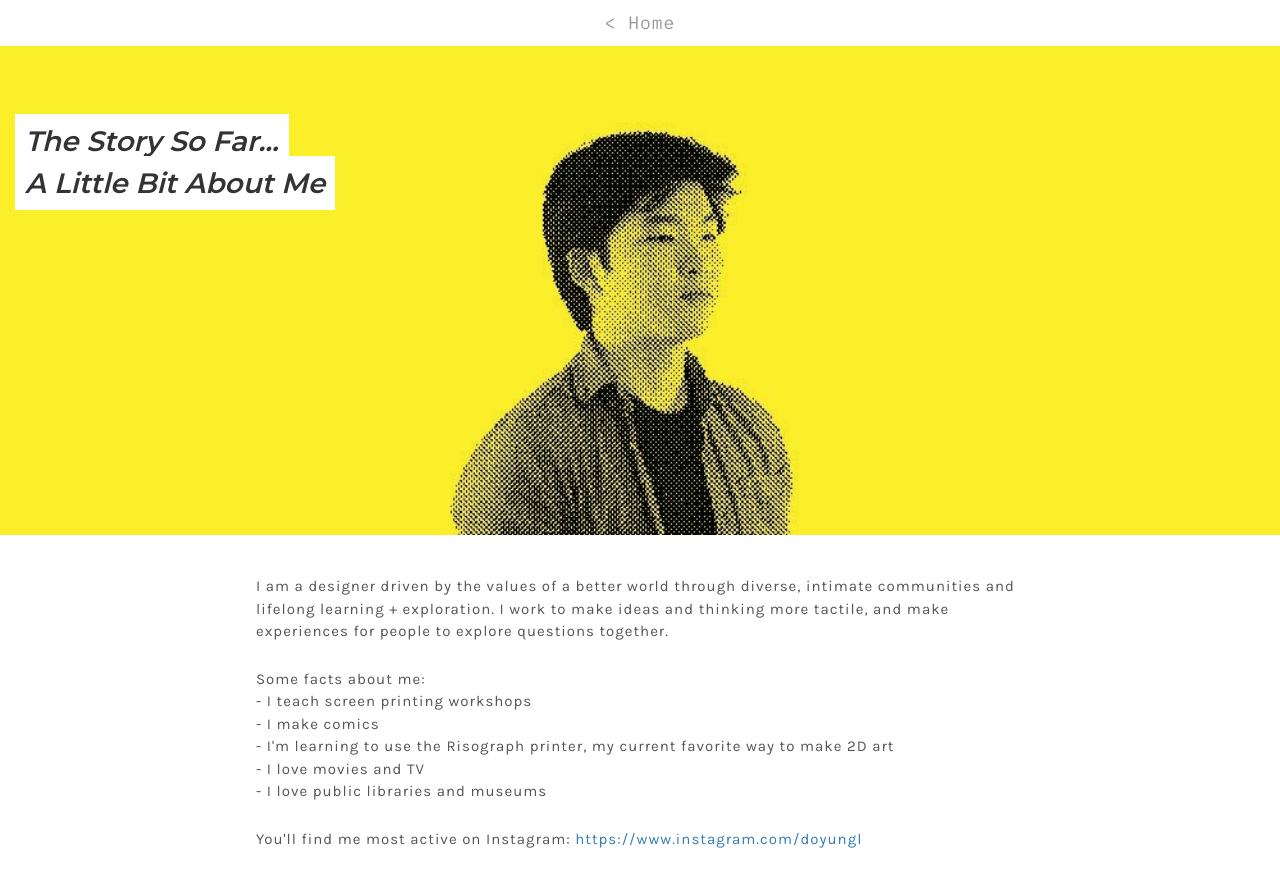
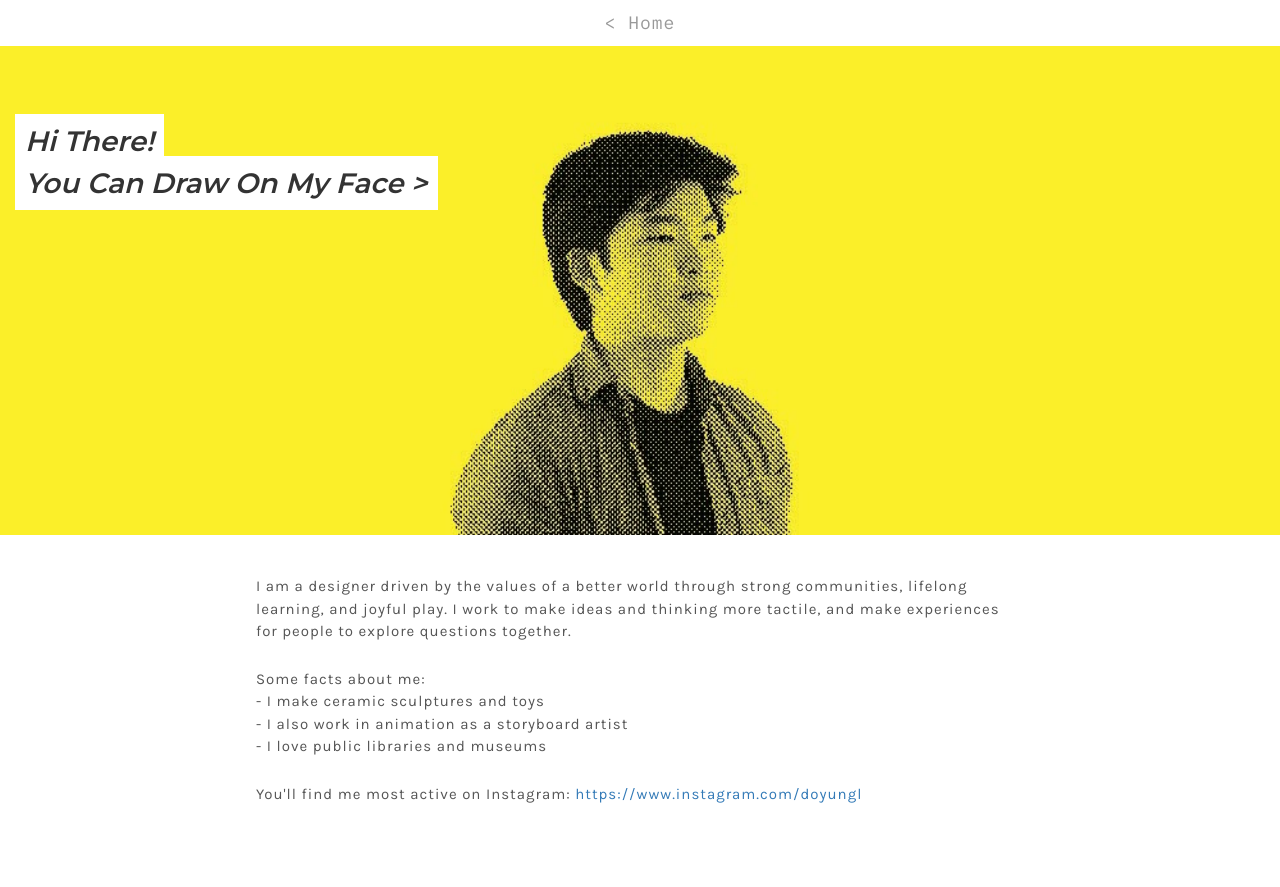
Before and after one commit to doyunglee/doyunglee.github.io, a Jekyll site: the page about.html, which Jekyll copies as it is, in a window 1280 px wide and 935 px high. Shown: the top 887 px of the window. Built offline with Jekyll 4.4.1, drawn with Linux system fonts in a browser that asks for light colours; nearby versions of some CDN libraries; some web fonts are replaced.

Commit message:
changed the about page
updated the about page with new info

```diff
--- a/about.html
+++ b/about.html
@@ -26,19 +26,17 @@
     </div>
     <h1 class="header-text" >
       <span class="header-text-span">
-       The Story So Far...<span class='spacer'></span><br /><span class='spacer'></span>A Little Bit About Me
+       Hi There!<span class='spacer'></span><br /><span class='spacer'></span>You Can Draw On My Face >
       </span>
     </h1>
     <div id="canvasDiv">
         <img src="Images/aboutme.jpg" class="header-photo" id="aboutmeimage">
     </div>
     <div class="body-wrapper">
-      <p class="section-text">I am a designer driven by the values of a better world through diverse, intimate communities and lifelong learning + exploration. I work to make ideas and thinking more tactile, and make experiences for people to explore questions together.</p>
+      <p class="section-text">I am a designer driven by the values of a better world through strong communities, lifelong learning, and joyful play. I work to make ideas and thinking more tactile, and make experiences for people to explore questions together.</p>
       <p class="section-text">Some facts about me:
-      <br> - I teach screen printing workshops
-      <br> - I make comics
-      <br> - I'm learning to use the Risograph printer, my current favorite way to make 2D art
-      <br> - I love movies and TV
+      <br> - I make ceramic sculptures and toys
+      <br> - I also work in animation as a storyboard artist
       <br> - I love public libraries and museums
       </p>
       <p class="section-text">
```
